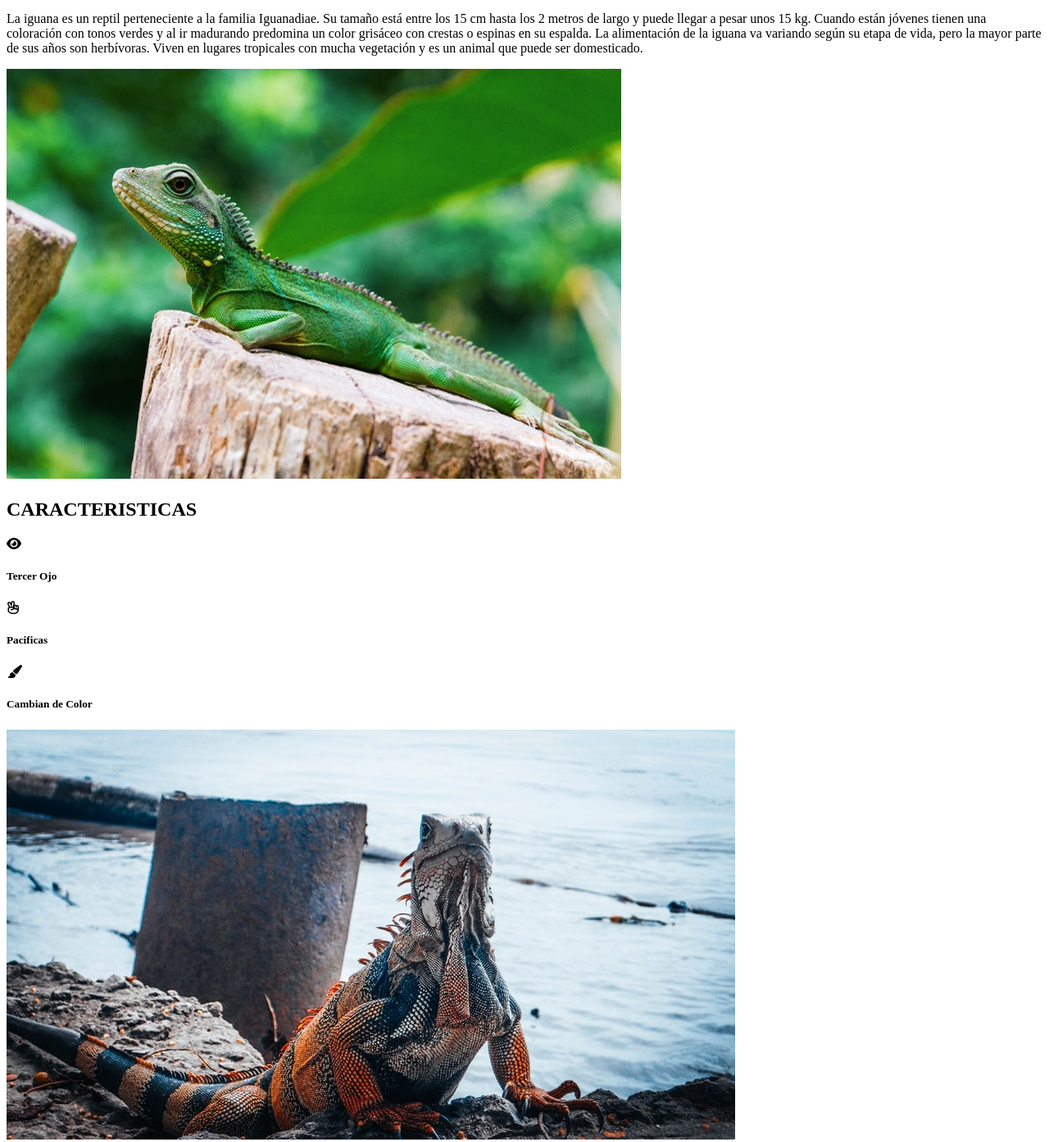
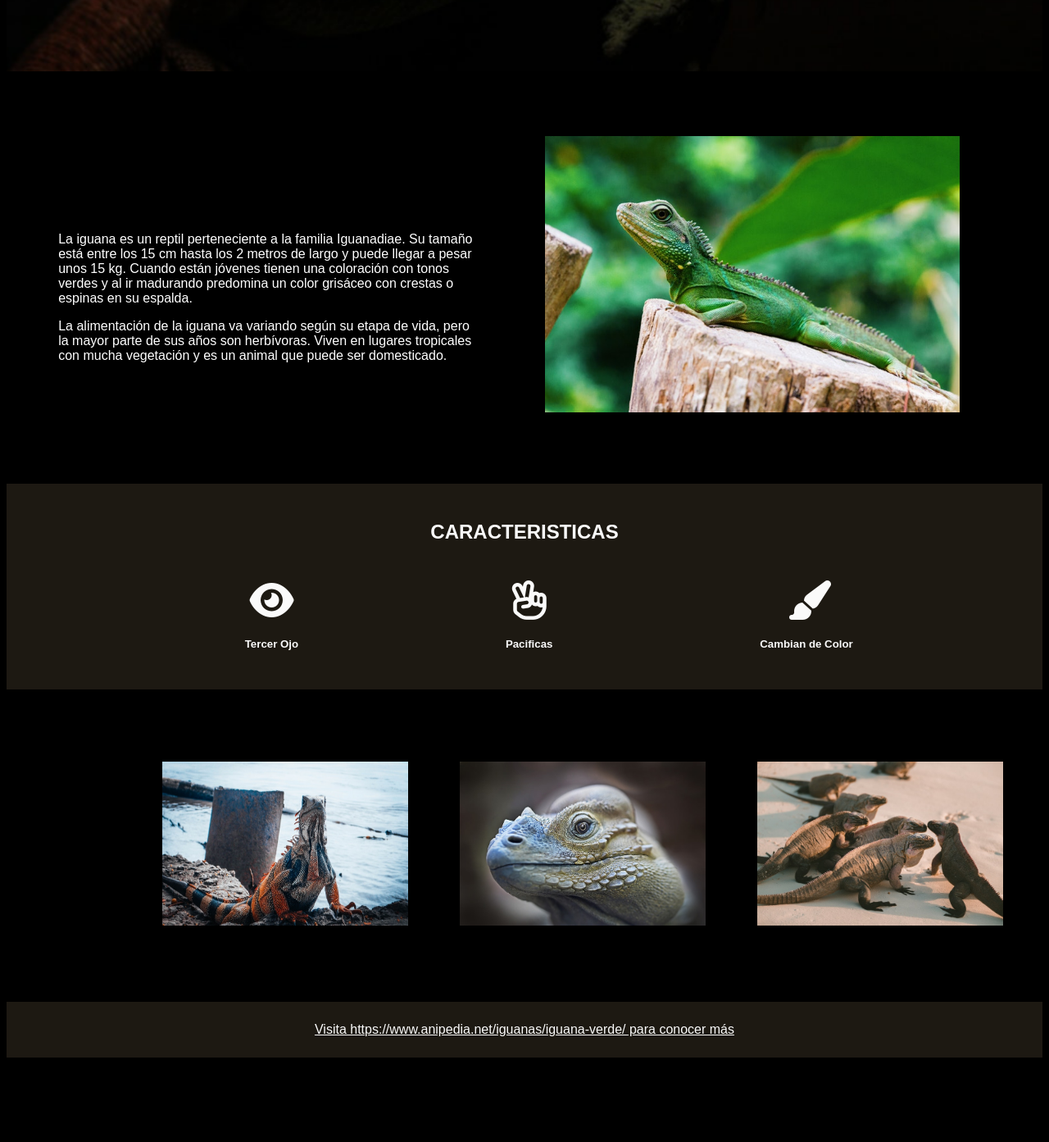
Before and after one commit to stephydaysp/Desaf-o-2---Iguana-Page, a plain HTML site: page index.html in a window 1280 px wide. Shown: the part 800-2193 px from the top of the page at 82% size. After the commit the page ends 2098 px from the top, so only its background shows below. Drawn offline with Linux system fonts and the light colour scheme; a web font is replaced by a local one.

Commit message:
Formato CSS
formato css

```diff
--- a/index.html
+++ b/index.html
@@ -17,38 +17,48 @@
             <h1>IGUANAS</h1>
         </section>
     </header>
-
 <!-- Foto Portada -->
-    <section id="Portada">
-        <img src="./Assets/img/bg-header.jpg" alt="iguana portada">
+    <section class="portada1" id="Portada1">
+        <img src="./Assets/img/bg-header.jpg" width="100%" height="100%" alt="iguana portada">
     </section>
 <!-- Descripción Introductoria -->
     <main>
-        <section id="Intro">
-            <p>La iguana es un reptil perteneciente a la familia Iguanadiae. Su tamaño está entre los 15 cm hasta los 2 metros de largo y puede llegar a pesar unos 15 kg. Cuando están jóvenes tienen una coloración con tonos verdes y al ir madurando predomina un color grisáceo con crestas o espinas en su espalda. La alimentación de la iguana va variando según su etapa de vida, pero la mayor parte de sus años son herbívoras. Viven en lugares tropicales con mucha vegetación y es un animal que puede ser domesticado.</p>
-            <img src="./Assets/img/iguana-1.jpg" alt="iguana perfil">
+        <section class="intro" id="Intro">
+            <img class="imag-intro" src="./Assets/img/iguana-1.jpg" alt="iguana perfil">
+            <div class="text-intro">
+                <p>La iguana es un reptil perteneciente a la familia Iguanadiae. Su tamaño está entre los 15 cm hasta los 2 metros de largo y puede llegar a pesar unos 15 kg. Cuando están jóvenes tienen una coloración con tonos verdes y al ir madurando predomina un color grisáceo con crestas o espinas en su espalda.</p>
+                <p>La alimentación de la iguana va variando según su etapa de vida, pero la mayor parte de sus años son herbívoras. Viven en lugares tropicales con mucha vegetación y es un animal que puede ser domesticado.</p>
+            </div>
         </section>
 <!-- Características -->
-        <section id="Caracteristicas">
+        <section class="caract" id="Caracteristicas">
             <h2>CARACTERISTICAS</h2>
-            <i class="fa fa-eye"></i>
-            <h5>Tercer Ojo</h5>
-            <i class="fa-regular fa-hand-peace"></i>
-            <h5>Pacificas</h5>
-            <i class="fa-solid fa-paintbrush"></i>
-            <h5>Cambian de Color</h5>
+            <div class="margen-caract">
+                <div class="ojo">
+                    <i class="fa fa-eye fa-3x"></i>
+                    <h5>Tercer Ojo</h5>
+                </div>
+                <div class="mano">
+                    <i class="fa-regular fa-hand-peace fa-3x"></i>
+                    <h5>Pacificas</h5>
+                </div>
+                <div class="pincel">
+                    <i class="fa-solid fa-paintbrush fa-3x"></i>
+                    <h5>Cambian de Color</h5>
+                </div>
+            </div>
         </section>
 <!-- Fotos -->
-        <section id="Fotos">
-            <img src="./Assets/img/iguana-2.jpg" alt="iguana naranja">
-            <img src="./Assets/img/iguana-3.jpg" alt="iguana amarilla celeste">
-            <img src="./Assets/img/iguana-4.jpg" alt="iguanas café">
+        <section class="fotos" id="Fotos">
+            <img class="foto1" src="./Assets/img/iguana-2.jpg" width="300px" height="200px" alt="iguana naranja">
+            <img class="foto2" src="./Assets/img/iguana-3.jpg" width="300px" height="200px" alt="iguana amarilla celeste">
+            <img class="foto3" src="./Assets/img/iguana-4.jpg" width="300px" height="200px" alt="iguanas café">
         </section>
     </main>
 <!-- Link Más Info -->
     <footer>
         <section id="Link">
-            <a href="https://www.anipedia.net/iguanas/iguana-verde/" target="_blank">Visita https://www.anipedia.net/iguanas/iguana-verde/ para conocer más</a>
+            <a href="https://www.anipedia.net/iguanas/iguana-verde/" style="color:white" target="_blank">Visita https://www.anipedia.net/iguanas/iguana-verde/ para conocer más</a>
         </section>
     </footer>
 </body>
--- a/styles.css
+++ b/styles.css
@@ -1,3 +1,102 @@
+@import url('https://fonts.google.com/specimen/Raleway?query=Raleway');
+
+body{
+background-color: black;
+font-family: 'Raleway', sans-serif;
+}
+
+main{
+    color: white;
+
+}
 .titulo {
- color: brown;
+ color: white;
+ text-align: center;
+ font-size: 40px;
 }
+
+.portada1 {
+text-align: center;
+}
+.intro{
+display: inline-block;
+background-color: black;
+margin-top: 3%;
+margin-bottom: 5%;
+}
+.text-intro{
+    padding: 5%;
+    width: 40%;
+    float: left;
+    margin-top: 6%;
+}
+.imag-intro{
+    float: right;
+    width: 40%;
+    margin-right: 8%;
+    margin-top: 3%;
+}
+.caract{
+background-color: #1E1A13; opacity: 98%;
+    width: 100%;
+    padding-top: 2%;
+    text-align: center;
+    display: inline-block;
+    margin-bottom: 5%;
+}
+
+.ojo{
+    float: left;
+margin-left: 23%;
+margin-top: 2%;
+margin-bottom: 2%;
+
+}
+.mano{
+    float: left;
+    margin-left: 20%;
+    margin-top: 2%;
+    margin-bottom: 2%;
+
+
+}
+.pincel{
+    margin-left: 20%;
+    float: left;
+    margin-top: 2%;
+    margin-bottom: 2%;
+
+
+}
+.fotos{
+    display: inline-block;
+    width: 100%;
+}
+.foto1{
+    float: left;
+    margin-left: 15%;
+    margin-top: 2%;
+    margin-bottom: 5%;
+}
+.foto2{
+    float: left;
+    margin-top: 2%;
+    margin-left: 5%;
+    margin-bottom: 5%;
+}
+.foto3{
+    float: left;
+    margin-top: 2%;
+    margin-left: 5%;
+    margin-bottom: 5%;
+}
+footer{
+    background-color: #1E1A13; opacity: 98%;
+    color: white;
+    text-align: center;
+    height: 150%;
+    padding-block: 2%;
+    margin-top: 2%;
+
+
+}
```
